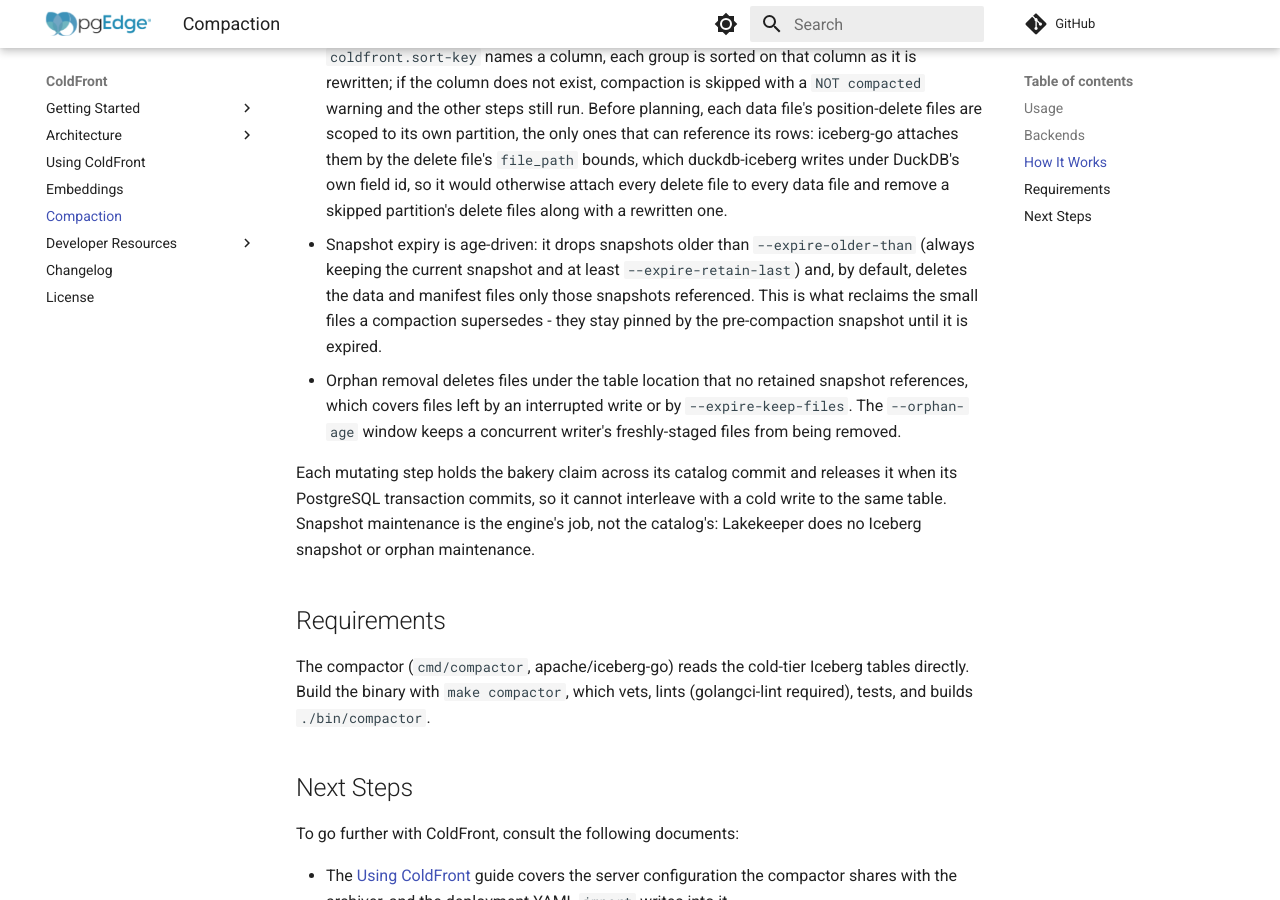
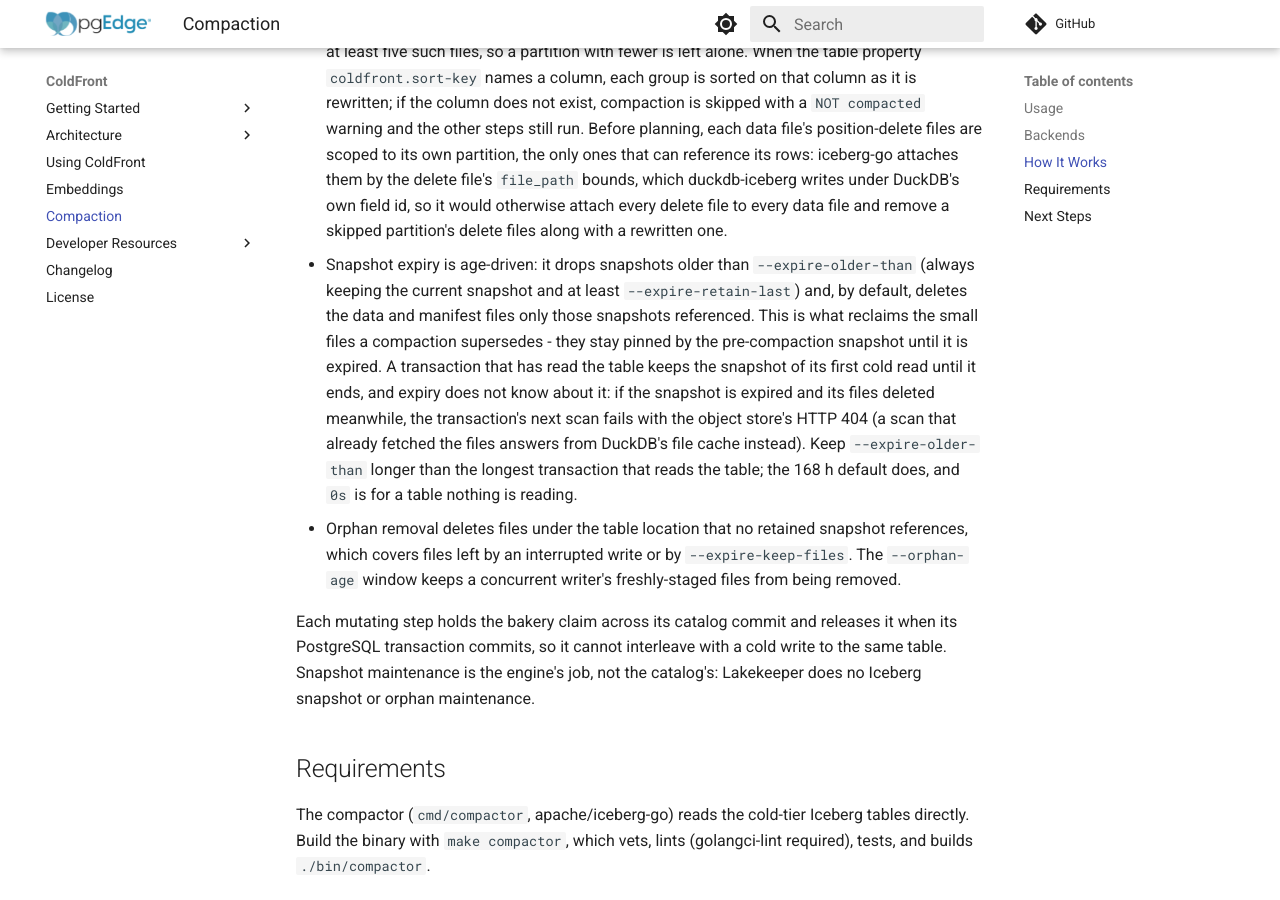
Before and after one commit to pgEdge/coldfront, an MkDocs documentation site: the page built from docs/compaction.md, in a window 1280 px wide and 900 px high, scrolled down 2407 px. Built offline with MkDocs 1.6.1 and Material for MkDocs 9.7.7, drawn with Linux system fonts in a browser that asks for light colours; comment, search, counter and statistics services are not loaded; some of the changed text lies outside the part shown.

Commit message:
test: pin the cold snapshot's transaction scope and a reader's 404 after an expiry shorter than its transaction; docs state the expiry rule

```diff
--- a/docs/compaction.md
+++ b/docs/compaction.md
@@ -33,7 +33,7 @@ run and how aggressively each reclaims:
 |---|---|---|
 | `--target-size-mb N` | 128 | Sets the compaction target file size; files below 75% of it are rewritten. |
 | `--expire-snapshots` | off | Expires old snapshots and, by default, deletes the files they alone pinned. |
-| `--expire-older-than D` | 168h | With `--expire-snapshots`, expires snapshots older than D; lower the value to reclaim sooner. |
+| `--expire-older-than D` | 168h | With `--expire-snapshots`, expires snapshots older than D; lower the value to reclaim sooner, but keep it longer than any transaction that reads the table (see below). |
 | `--expire-retain-last N` | 1 | With `--expire-snapshots`, always keeps at least the N most recent snapshots. |
 | `--expire-keep-files` | off | With `--expire-snapshots`, expires metadata only and leaves the freed files for an `--orphans` pass. |
 | `--orphans` | off | Deletes files under the table location that no retained snapshot references. |
@@ -94,6 +94,13 @@ requested steps, each under a bakery claim on that table:
   only those snapshots referenced. This is what reclaims the small files a
   compaction supersedes - they stay pinned by the pre-compaction snapshot until
   it is expired.
+  A transaction that has read the table keeps the snapshot of its first cold
+  read until it ends, and expiry does not know about it: if the snapshot is
+  expired and its files deleted meanwhile, the transaction's next scan fails
+  with the object store's HTTP 404 (a scan that already fetched the files
+  answers from DuckDB's file cache instead). Keep `--expire-older-than`
+  longer than the longest transaction that reads the table; the 168 h default
+  does, and `0s` is for a table nothing is reading.
 - Orphan removal deletes files under the table location that no retained
   snapshot references, which covers files left by an interrupted write or by
   `--expire-keep-files`. The `--orphan-age` window keeps a concurrent writer's
```
Also changed, not shown: docs/usage.md (+4 -1 lines), 1 other file.
